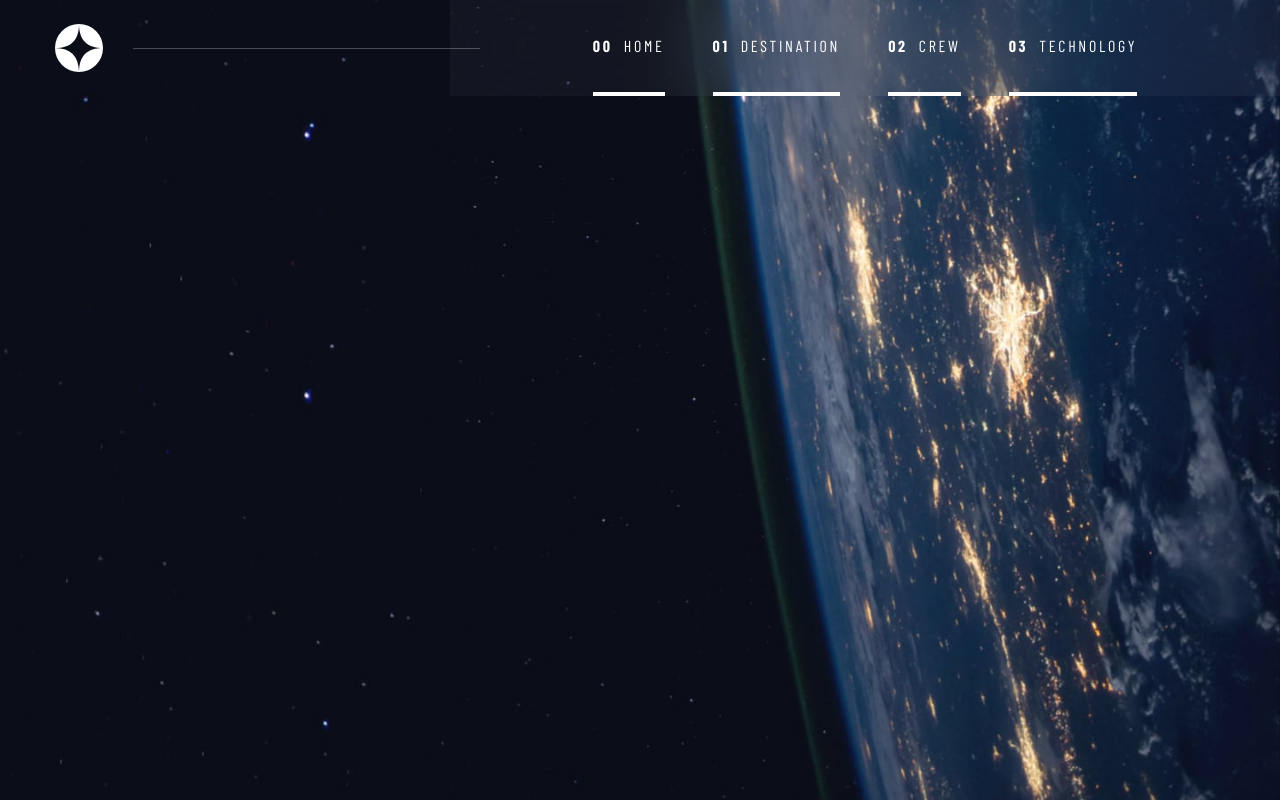
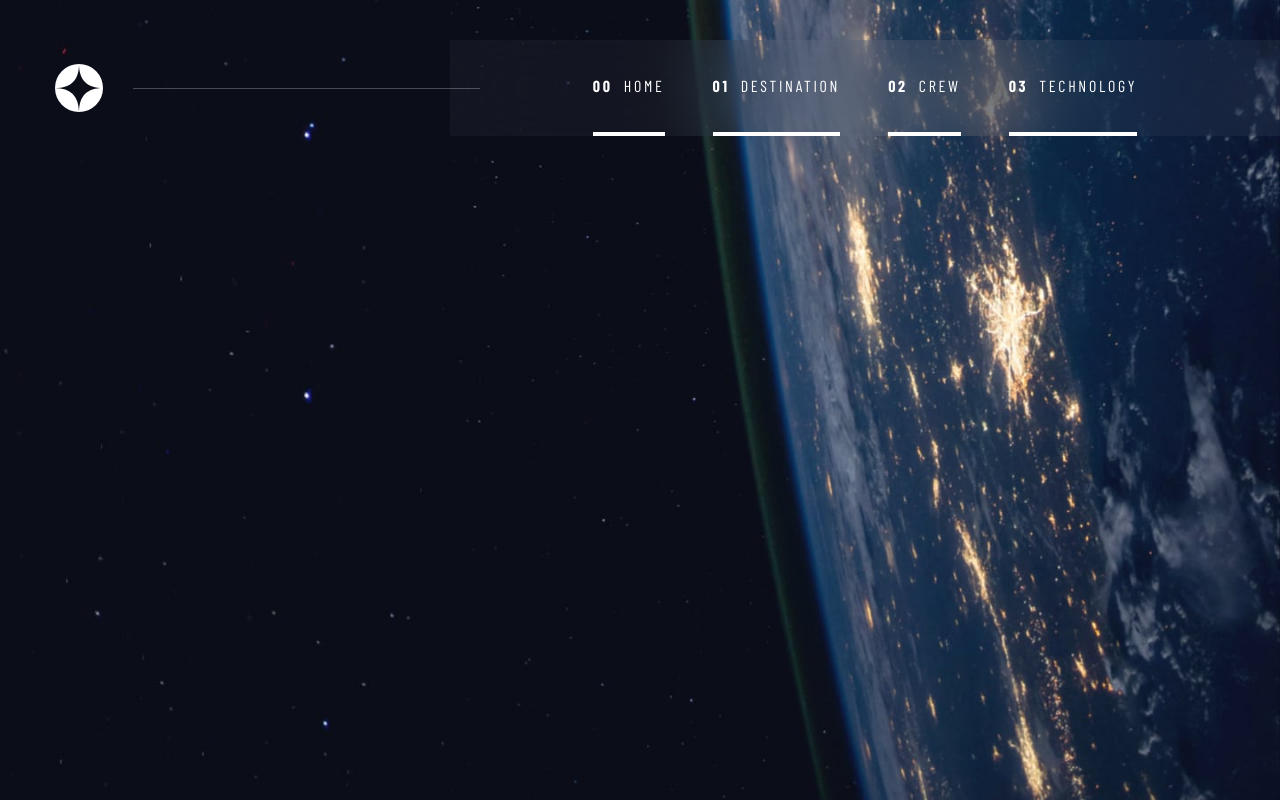
Before and after one commit to KevinPadi/space-tourism-website, a React (Vite) app: page / in a window 1280 px wide. Built offline with nearby package versions, Linux system fonts and the light colour scheme; a web font is replaced by a local one.

Commit message:
fix: padding top added

```diff
--- a/src/App.jsx
+++ b/src/App.jsx
@@ -2,8 +2,9 @@ import Nav from './components/Nav'
 
 function App () {
   return (
-    <div className='w-full h-screen bg-bgHomeMobile sm:bg-bgHomeTablet lg:bg-bgHomeDesktop bg-no-repeat bg-cover overflow-hidden'>
+    <div className='w-screen h-screen bg-bgHomeMobile sm:bg-bgHomeTablet lg:bg-bgHomeDesktop bg-no-repeat bg-cover lg:pt-[40px]'>
       <Nav />
+
     </div>
 
   )
```
